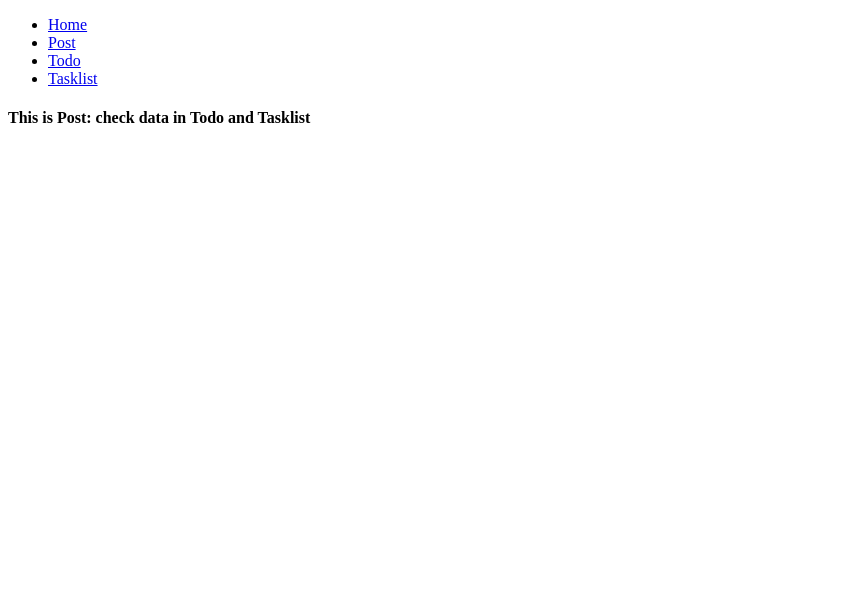
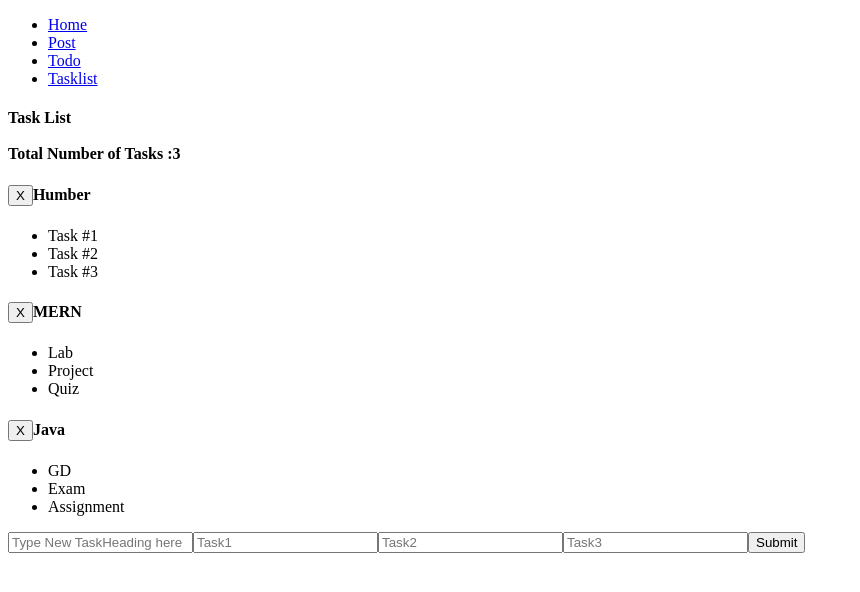
Before and after one commit to SudhirDeshwal/React_Hooks_API, a React (Create React App) app: page /mainpost in a window 1280 px wide. Shown: the top 592 px of the page, without its empty margins (0-860 px from the left). Built offline with nearby package versions, Linux system fonts and the light colour scheme.

Commit message:
Header Context Completed

```diff
--- a/package.json
+++ b/package.json
@@ -6,8 +6,10 @@
     "@testing-library/jest-dom": "^4.2.4",
     "@testing-library/react": "^9.5.0",
     "@testing-library/user-event": "^7.2.1",
+    "axios": "^0.19.2",
     "react": "^16.13.1",
     "react-dom": "^16.13.1",
+    "react-router-dom": "^5.2.0",
     "react-scripts": "3.4.1"
   },
   "scripts": {
--- a/src/Header.js
+++ b/src/Header.js
@@ -1,11 +1,26 @@
 import React from 'react';
+import HeaderContext from './HeaderContext';
 
 const Header = (props)=> {
 
     return (
          <div>
-          <h4>{props.title} </h4>
-          <h4>Total Number of Tasks : {props.items}</h4>
+
+            <HeaderContext.Consumer>
+                {
+                 (context) => (
+                 <h4> {context.title} <br></br> <br></br>Total Number of Tasks :{context.items}</h4>
+
+                 )
+
+                }
+
+            </HeaderContext.Consumer>
+
+
+
+          {/* <h4>{props.title} </h4>
+          <h4>Total Number of Tasks : {props.items}</h4> */}
          </div>
 
          );
--- /dev/null
+++ b/src/HeaderContext.js
@@ -0,0 +1,3 @@
+import React from 'react';
+
+export default React.createContext();
--- a/src/MainTasklist.js
+++ b/src/MainTasklist.js
@@ -3,6 +3,7 @@
 import Tasklist from './Tasklist';
 import AddTaskform from './AddTaskform';
 import Taskfilter from './Taskfilter';
+import TasklistContext from './TasklistContext';
 
 class MainTasklist extends Component {
   state = {
--- a/src/Mainpost.js
+++ b/src/Mainpost.js
@@ -1,14 +1,86 @@
-import React from 'react';
+import React, { Component} from 'react';
+import Header from './Header';
+import Tasklist from './Tasklist';
+import AddTaskform from './AddTaskform';
+import Taskfilter from './Taskfilter';
+import TasklistContext from './TasklistContext';
+import HeaderContext from './HeaderContext';
 
-const Mainpost = (props)=> {
+class Mainpost extends Component {
+  state = {
 
-    return (
-         <div>
+    tasklist: [ { title: 'Humber',tasks: ['Task #1' ,'Task #2', 'Task #3'],id: 1,},
+      {title: 'MERN',tasks: ['Lab' ,'Project', 'Quiz'],id: 2, },
+      {title: 'Java',tasks: ['GD' ,'Exam', 'Assignment'],id: 3,}, ],
+    filterlist : '',
+  };
+  previd = 4;
 
-          <h4>This is Post: check data in Todo and Tasklist</h4>
-         </div>
 
-         );
+
+
+ addNewTask = (title, tasks) => {
+
+  this.setState((prevState) => {
+
+    return {
+      tasklist : [ ...prevState.tasklist , {
+        title: title,
+        tasks: tasks ,
+        id: (this.previd += 1),}
+      ]
+    }
+  })}
+
+  handleRemoveTask = (id) => {
+    this.setState((prevState) => {
+      return {
+        tasklist: prevState.tasklist.filter((t) => t.id !== id),
       };
+    });
+  };
+
+
+  handleFilterTask = (title) => {
+    this.setState((prevState) => {
+      return {
+        filterlist: title,
+      };
+    });
+  };
+
+
+
+
+
+
+render(){
+
+
+
+
+    return(
+      <div className='App'>
+      {/* <button onClick={this.switchNamehandler}>Click here to Add New Task</button>  */}
+     {/* <Header title="Task List" items={this.state.tasklist.length}/> */}
+
+    <HeaderContext.Provider value={{items:this.state.tasklist.length , title:"Task List"}}>
+       <Header></Header>
+     </HeaderContext.Provider>
+
+     {this.state.tasklist.map((t1) => (
+    <Tasklist
+     title={t1.title}
+     item={t1.tasks}
+     id={t1.id}
+     removeTask={this.handleRemoveTask}/>
+     ))}
+
+     <AddTaskform addtask={this.addNewTask}></AddTaskform>
+
+     </div>
+    );
+  }
+}
 
     export default Mainpost;
--- /dev/null
+++ b/src/TasklistContext.js
@@ -0,0 +1,3 @@
+import React from 'react';
+
+export default React.createContext();
```
Also changed, not shown: 1 other file (tests, documents, lock files or other folders).
